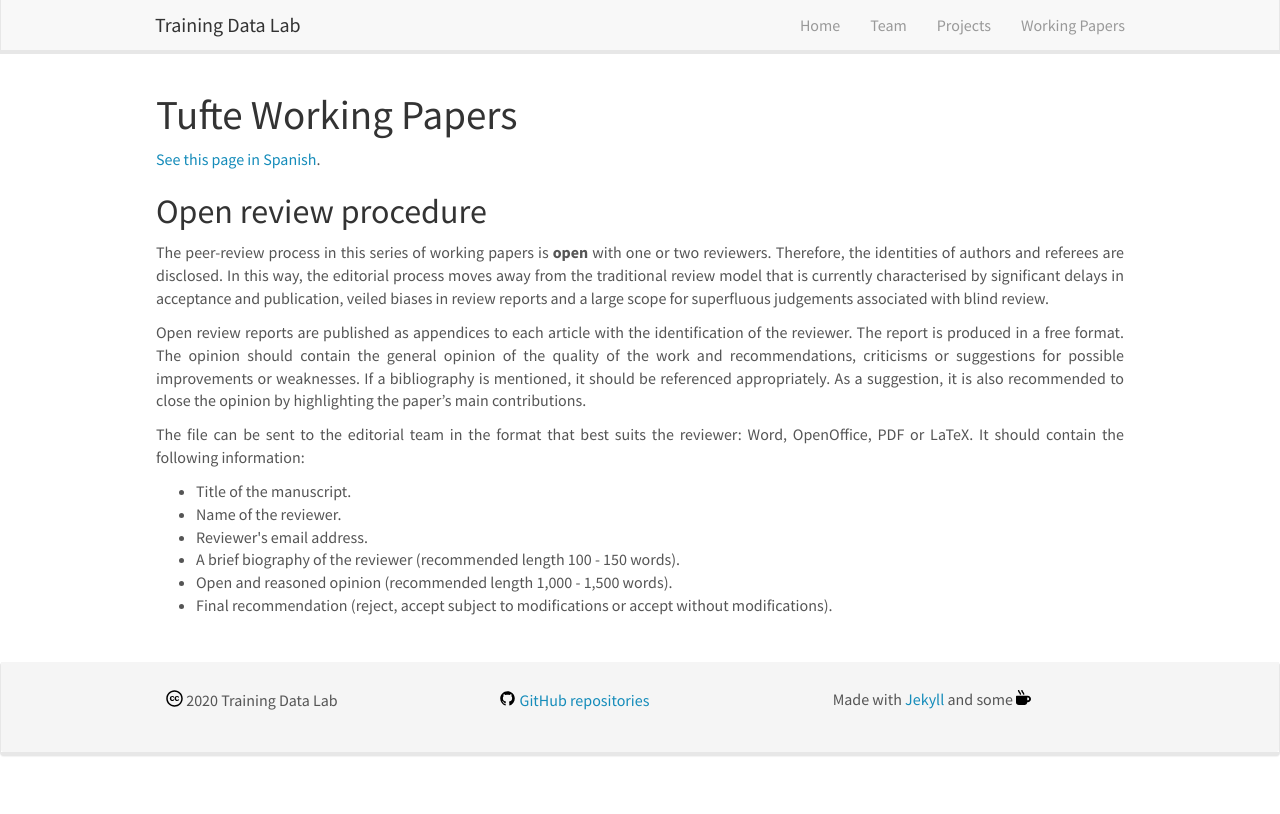
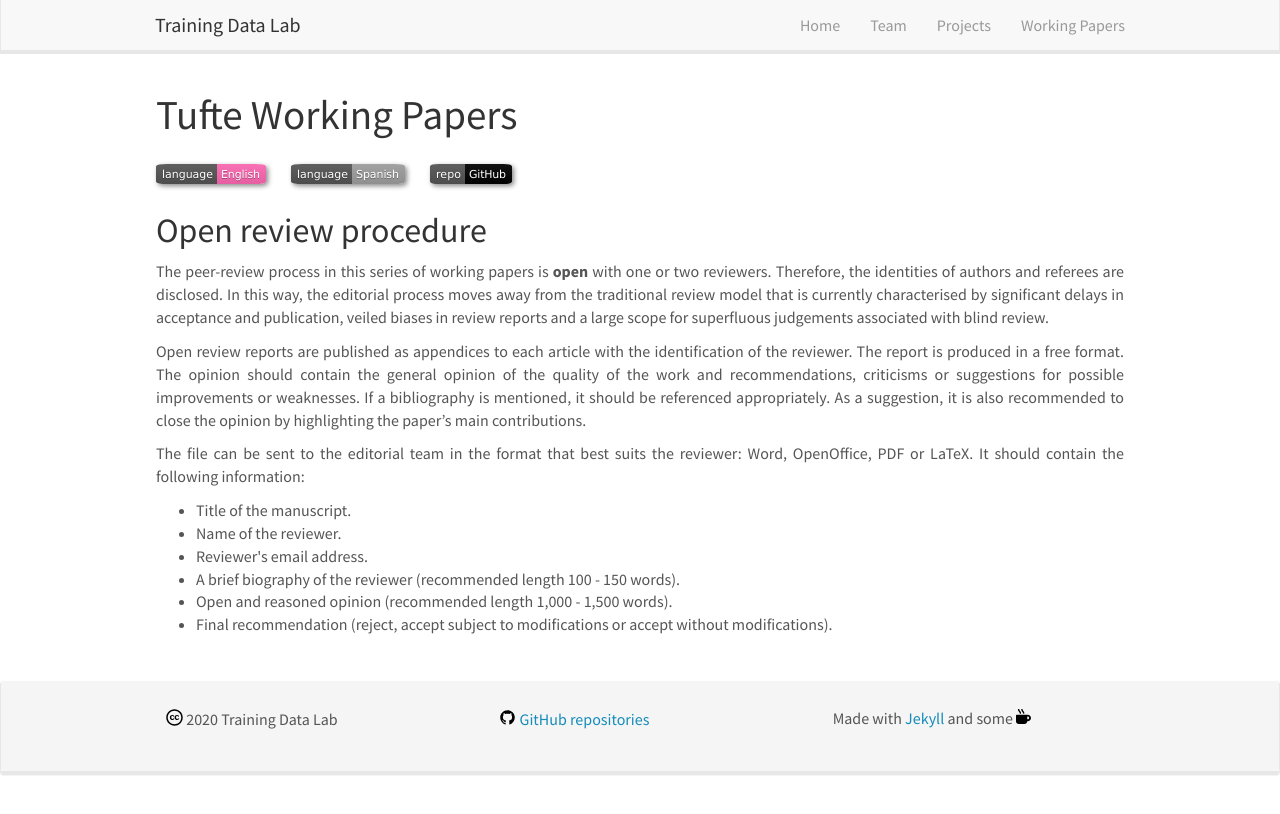
Before and after one commit to training-datalab/old-training-datalab.com, a Jekyll site: the page built from _pages/tufte-open-review.md, in a window 1280 px wide. Shown: the top 814 px of the page. Built offline with Jekyll 4.4.1, drawn with Linux system fonts in a browser that asks for light colours; nearby versions of some CDN libraries.

Commit message:
Update tufte-open-review.md

```diff
--- a/_pages/tufte-open-review.md
+++ b/_pages/tufte-open-review.md
@@ -8,7 +8,7 @@
 
 # Tufte Working Papers
 
-<p align=" justify"><a href="/tufte-working-papers/open-review-spanish/">See this page in Spanish</a>.</p>
+[![English]({{ site.url }}{{ site.baseurl }}/badges/lang/english.svg)](https://training-datalab.com/tufte-working-papers/open-review/) [![Spanish]({{ site.url }}{{ site.baseurl }}/badges/lang/spanish_inactive.svg)](https://training-datalab.com/tufte-working-papers/open-review-spanish/) [![GitHub]({{ site.url }}{{ site.baseurl }}/badges/software/github.svg)](https://github.com/training-datalab/tufte-working-papers)
 
 ## Open review procedure
 
```
